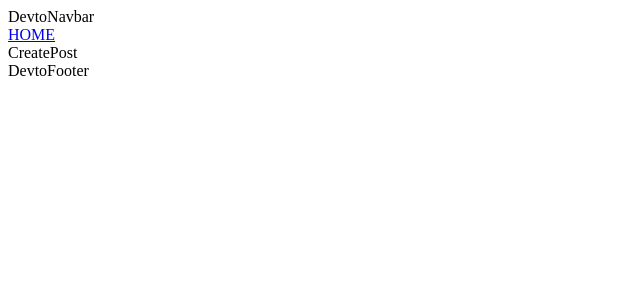
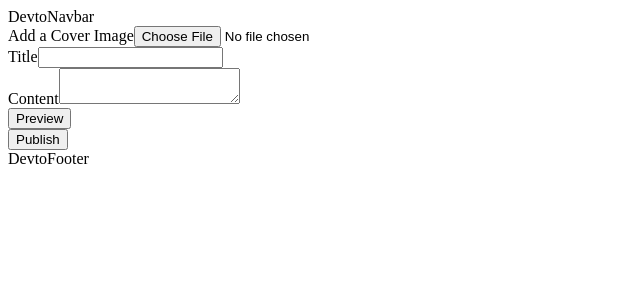
Before and after one commit to ROR2022/desafioReact, a React (Create React App) app: page /create in a window 1280 px wide. Shown: the top 300 px of the page, without its empty margins (0-640 px from the left). Built offline with nearby package versions, Linux system fonts and the light colour scheme.

Commit message:
create-branch

```diff
--- a/src/pages/CreatePost.js
+++ b/src/pages/CreatePost.js
@@ -1,19 +1,90 @@
-import React, { useEffect } from 'react'
-import useDevto from '../hooks/useDevto';
-import { Link } from 'react-router-dom';
+import React, { useState } from 'react';
 
-const CreatePost = () => {
-  const [dataPosts]=useDevto();
+function NewPostForm() {
+  const [coverImage, setCoverImage] = useState(null);
+  const [title, setTitle] = useState('');
+  const [content, setContent] = useState('');
+  const [previewMode, setPreviewMode] = useState(false);
 
+  const handleCoverImageChange = (event) => {
+    setCoverImage(event.target.files[0]);
+  };
 
-  console.log('dataPosts:..',dataPosts);
+  const handleRemoveCoverImage = () => {
+    setCoverImage(null);
+  };
+
+  const handleTitleChange = (event) => {
+    setTitle(event.target.value);
+  };
+
+  const handleContentChange = (event) => {
+    setContent(event.target.value);
+  };
+
+  const handleSubmit = (event) => {
+    event.preventDefault();
+    // Handle form submission
+  };
+
+  const togglePreviewMode = () => {
+    setPreviewMode((prevPreviewMode) => !prevPreviewMode);
+  };
+
   return (
-    <div>
-      <Link to={'/'}>HOME</Link>
-      <br />
-      CreatePost
+    <form onSubmit={handleSubmit}>
+      <div>
+        <label htmlFor="cover-image-input">Add a Cover Image</label>
+        {coverImage ? (
+          <div>
+            <img src={URL.createObjectURL(coverImage)} alt="Cover" />
+            <button type="button" onClick={handleRemoveCoverImage}>
+              Remove
+            </button>
+          </div>
+        ) : (
+          <input
+            id="cover-image-input"
+            type="file"
+            accept="image/*"
+            onChange={handleCoverImageChange}
+          />
+        )}
       </div>
-  )
+      <div>
+        <label htmlFor="title-input">Title</label>
+        <input
+          id="title-input"
+          type="text"
+          value={title}
+          onChange={handleTitleChange}
+        />
+      </div>
+      <div>
+        <label htmlFor="content-input">Content</label>
+        <textarea
+          id="content-input"
+          value={content}
+          onChange={handleContentChange}
+        />
+      </div>
+      <div>
+        <button type="button" onClick={togglePreviewMode}>
+          Preview
+        </button>
+      </div>
+      {previewMode ? (
+        <div>
+          <h2>{title}</h2>
+          <img src={URL.createObjectURL(coverImage)} alt="Cover" />
+          <p>{content}</p>
+        </div>
+      ) : null}
+      <div>
+        <button type="submit">Publish</button>
+      </div>
+    </form>
+  );
 }
 
-export default CreatePost
+export default NewPostForm;
--- a/src/pages/Home.js
+++ b/src/pages/Home.js
@@ -9,7 +9,7 @@ import Grid from '@mui/material/Unstable_Grid2';
 import { getLastPost } from '../api/crudPosts';
 import useDevto from '../hooks/useDevto';
 import { Link } from 'react-router-dom';
-
+import Button from '@mui/material/Button';
 
 const Item = styled(Paper)(({ theme }) => ({
   backgroundColor: theme.palette.mode === 'dark' ? '#1A2027' : '#fff',
@@ -48,7 +48,26 @@ const retriveData = async ()=>{
   return (
     <div>
       <Box sx={{ flexGrow: 1 }}>
-        <Link to={'/create'}>CREATE</Link>
+        <Link to={'/create'}><Button
+      variant="contained"
+      sx={{
+        backgroundColor: '#ffffff',
+        color: '#2f3ab2',
+        borderColor: '#2f3ab2',
+        border: 'solid',
+        textDecoration: 'none',
+        font: 'inherit',
+        fontWeight: '500px',
+        '&:hover': {
+          backgroundColor: '#2f3ab2',
+          borderColor: '#2f3ab2',
+          color: '#ffffff'
+        },
+
+      }}
+    >
+      Create Post
+    </Button></Link>
         <br />
       <Grid container spacing={2}>
         <Grid item sx={{ display: { xs: 'none', sm: 'block' } }}  sm={6} md={4}>
@@ -71,4 +90,11 @@ const retriveData = async ()=>{
   )
 }
 
-export default Home
+
+
+
+
+
+
+
+export default Home;
```
